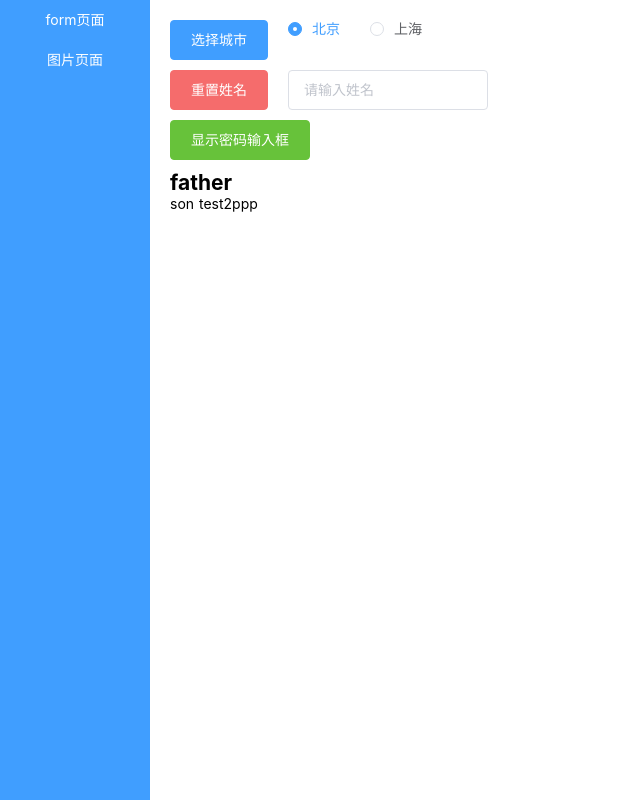
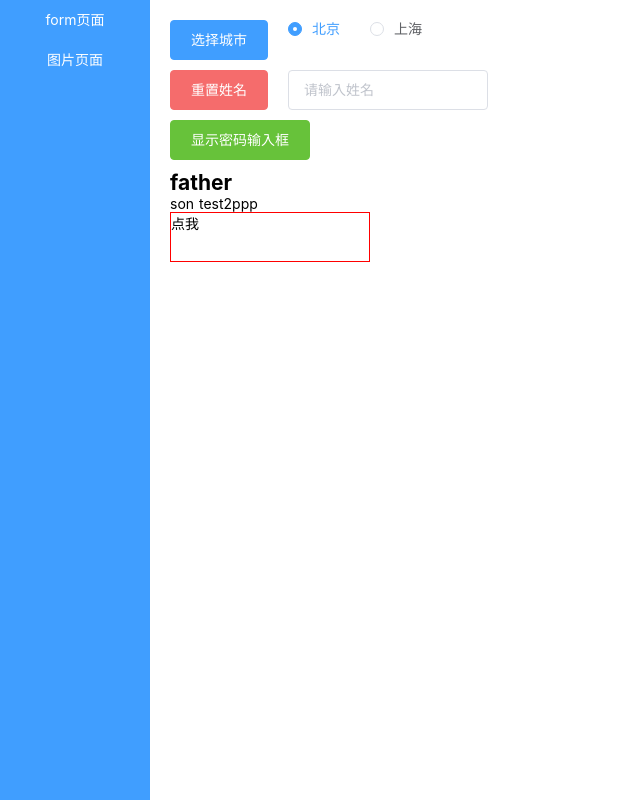
Before and after one commit to JoeTt1992/nuxt, a Nuxt app: page / in a window 1280 px wide. Shown: the top 800 px of the page, without its empty margins (0-640 px from the left). Built offline with nearby package versions, Linux system fonts and the light colour scheme.

Commit message:
异步函数

```diff
--- a/components/form.vue
+++ b/components/form.vue
@@ -3,5 +3,34 @@
 		<slot name="test">son test</slot>
 		<slot name="test2">son test2</slot>
 		<slot name="test3">ppp</slot>
+
+		<div class="btnclick" @click="myevent()">{{clickme}}</div>
 	</div>
 </template>
+
+<script>
+import Vue from 'vue'
+
+export default{
+	data(){
+		return{
+			clickme: "点我"
+		}
+	},
+	methods:{
+		myevent:function(){
+			console.info("123");
+			setTimeout(()=>console.info("456"),3000);
+			console.info("789")
+		}
+	}
+}
+</script>
+
+<style scoped>
+	.btnclick{
+		width: 200px;
+		height: 50px;
+		border: solid 1px red;
+	}
+</style>
```
